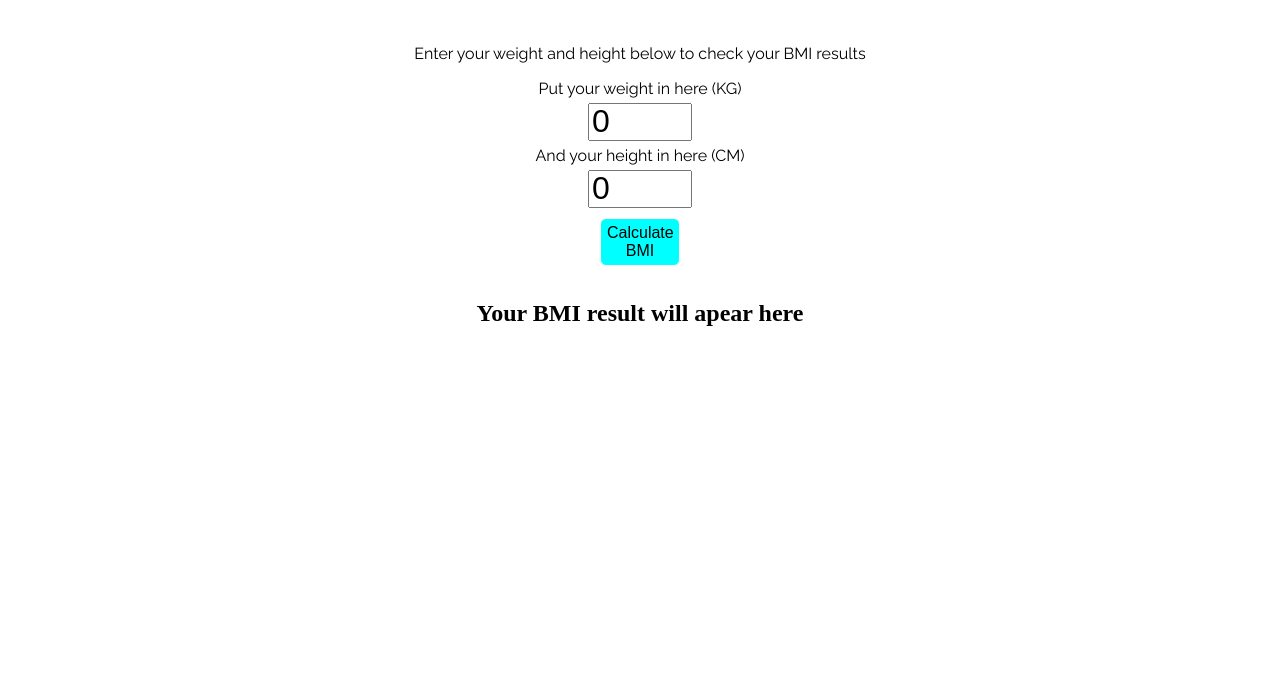
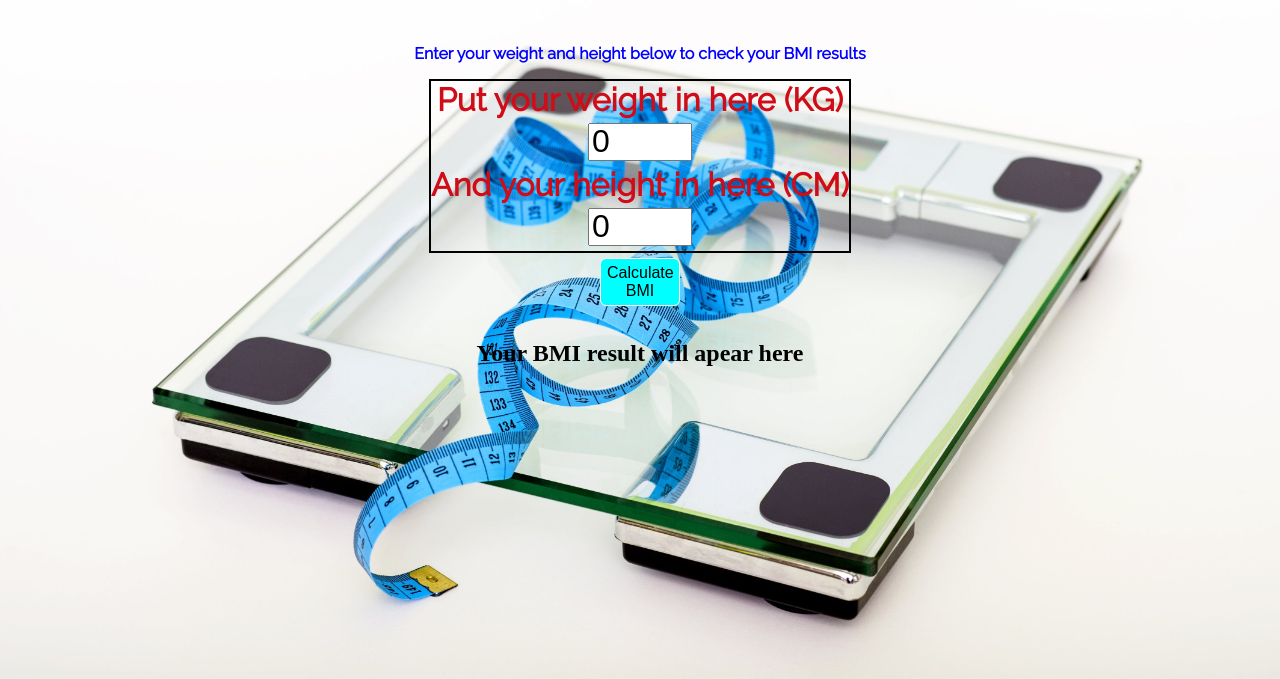
Before and after one commit to faheem102/BMI-calculator, a plain HTML site: page index.html in a window 1280 px wide. Shown: the part 121-800 px from the top of the page. Drawn offline with Linux system fonts and the light colour scheme; a web font is replaced by a local one.

Commit message:
more styles added

```diff
--- a/styles.css
+++ b/styles.css
@@ -1,7 +1,8 @@
 body {
-  background: url(bmi.jpg);
+  background: url(bmi2.jpg);
   color: black;
   background-size: cover;
+  opacity: 1.5;
 }
 #website-content {
   display: flex;
@@ -17,12 +18,20 @@ h2 {
   font-family: "Raleway";
   color: black;
 }
+.heading-text p {
+  font-weight: 700;
+  color: blue;
+}
 .form-part {
   display: flex;
   flex-direction: column;
   font-family: "Raleway";
   justify-content: center;
   align-items: center;
+  font-weight: 700;
+  font-size: 2rem;
+  color: rgb(208, 12, 25);
+  border: 2px solid black;
 }
 input {
   margin-top: 5px;
```
Also changed, not shown: bmi2.jpg (added).
